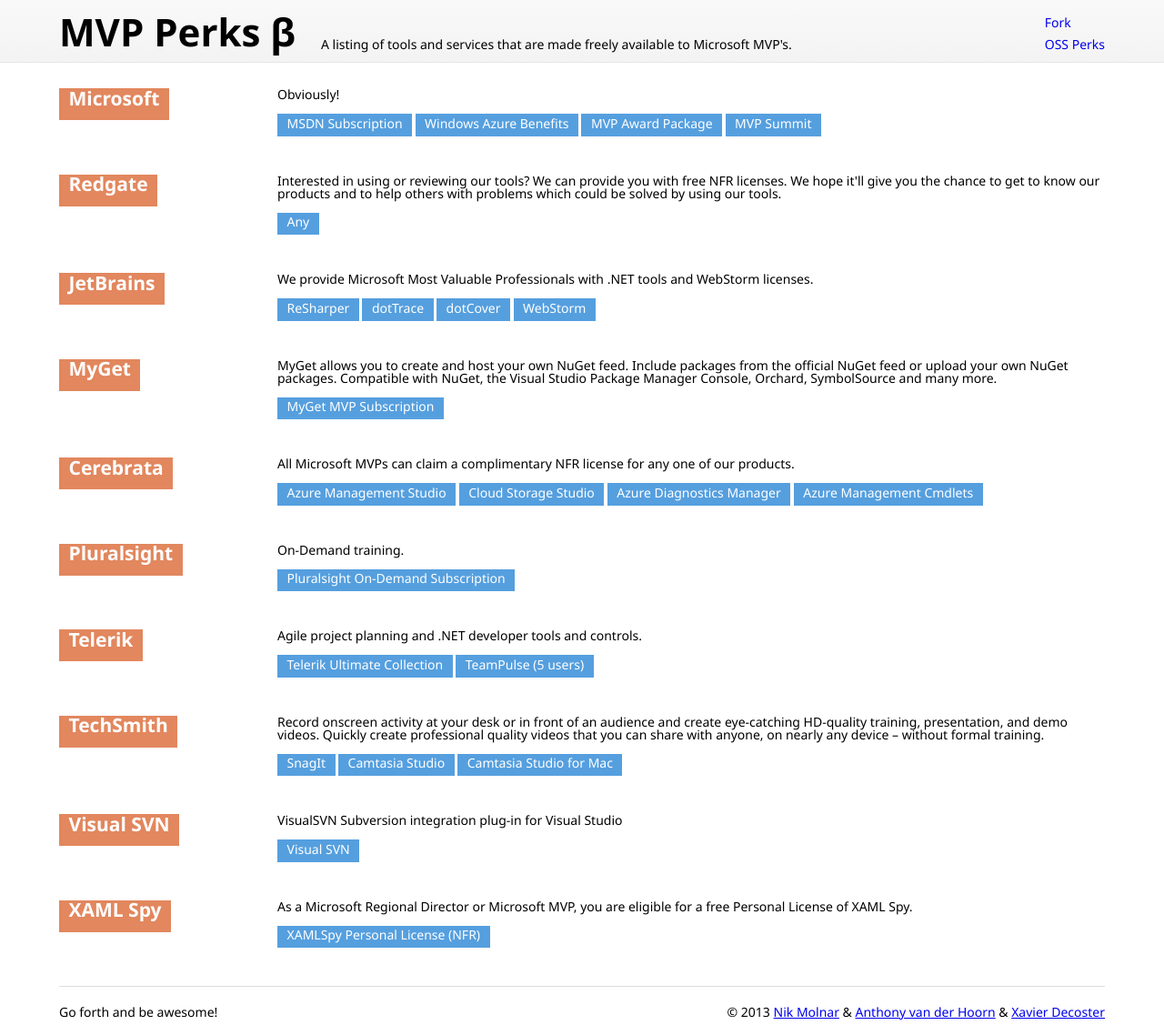
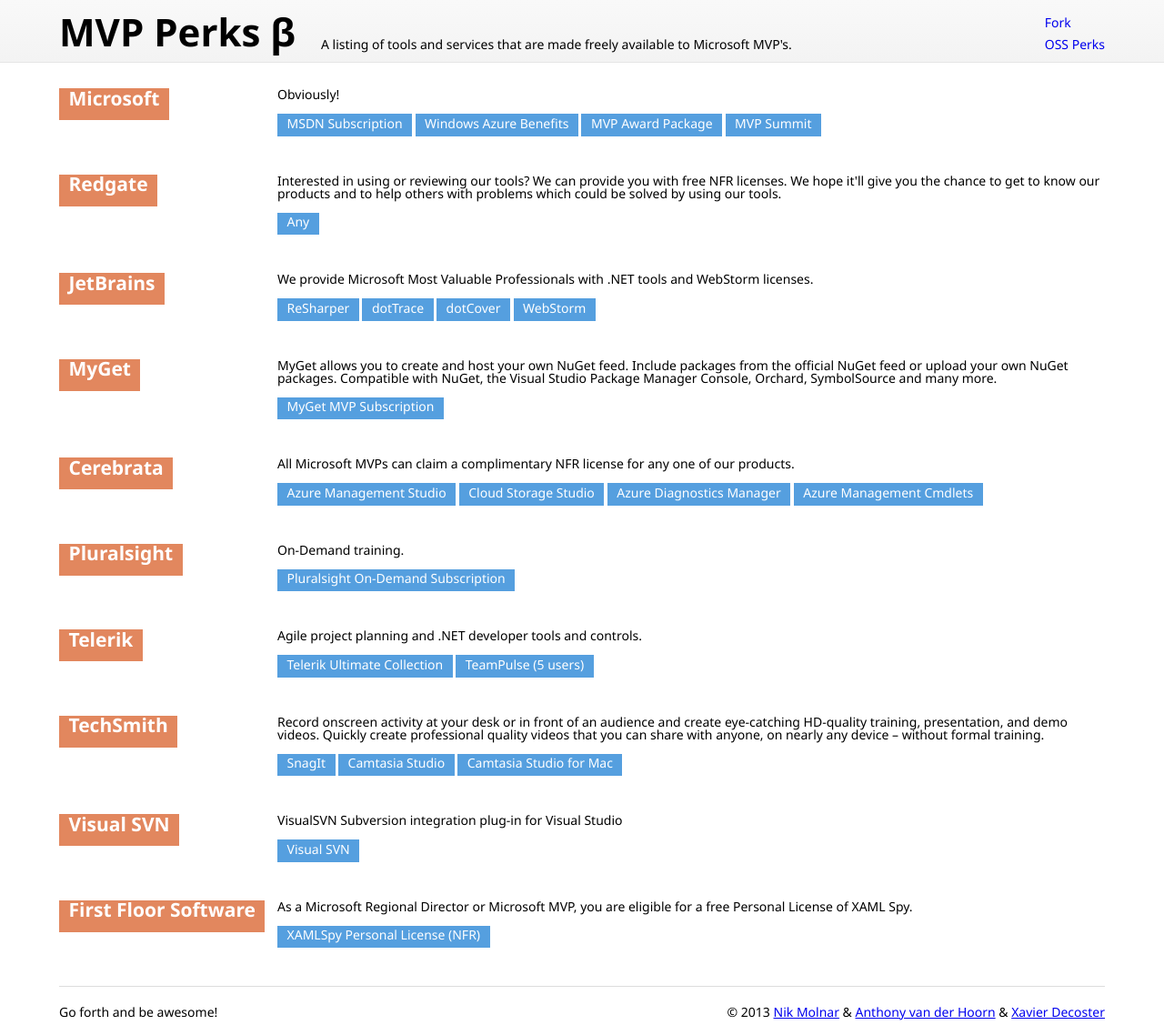
Before and after one commit to nikmd23/ossperks, a Jekyll site: the page built from index.html, in a window 1280 px wide. Shown: the whole page at 91% size. Built offline with Jekyll 4.4.1, drawn with Linux system fonts in a browser that asks for light colours; nearby versions of some CDN libraries.

Commit message:
changed company name for xamlspy

```diff
--- a/index.html
+++ b/index.html
@@ -36,7 +36,7 @@
   description: "VisualSVN Subversion integration plug-in for Visual Studio"
   products: ["Visual SVN"]
 
-- perk: {company: "XAML Spy", uri: "http://xamlspy.com/purchase"}
+- perk: {company: "First Floor Software", uri: "http://xamlspy.com/purchase"}
   description: "As a Microsoft Regional Director or Microsoft MVP, you are eligible for a free Personal License of XAML Spy."
   products: ["XAMLSpy Personal License (NFR)"]
 
```
